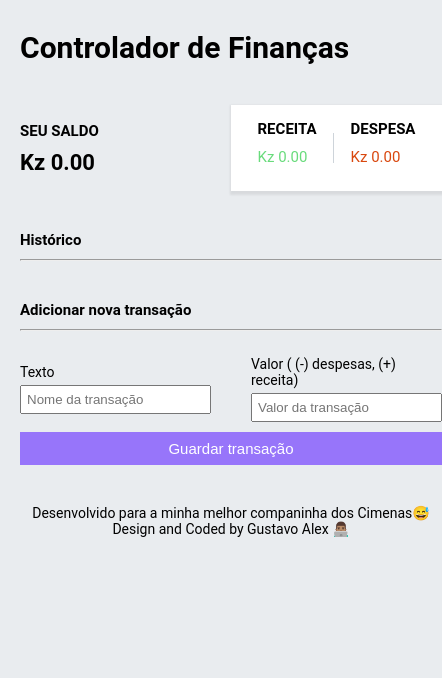
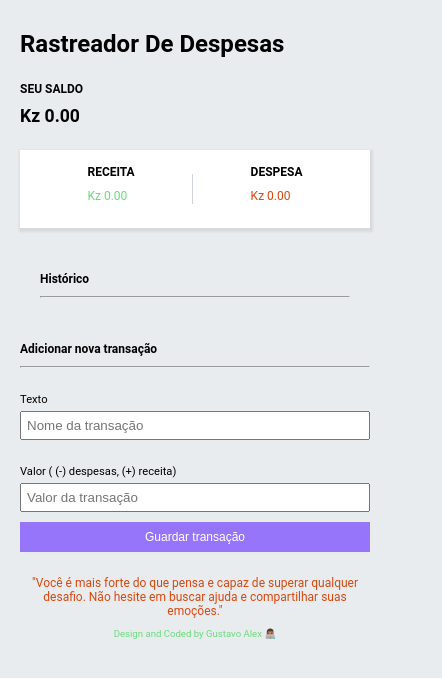
Before and after one commit to Gustavo-Alex-AC/expense-tracker, a React (Create React App) app: page / in a window 390 px wide. Shown: the top 678 px of the page, 442 px wide, since content can reach past the window. Built offline with nearby package versions, Linux system fonts and the light colour scheme.

Commit message:
finish-v2

```diff
--- a/src/components/Item.js
+++ b/src/components/Item.js
@@ -1,18 +1,23 @@
-import React from "react";
+import React, { useState } from "react";
 import { FaTimes } from "react-icons/fa";
 
 export default function Item({ item, onDelete }) {
+  const [isHovered, setIsHovered] = useState(false);
   return (
     <div
       className={`item ${item.valor > 0 ? "income-border" : "expense-border"}`}
+      onMouseEnter={() => setIsHovered(true)}
+      onMouseLeave={() => setIsHovered(false)}
     >
       <p>{item.texto}</p>
       <p>Kz {item.valor}</p>
-      <FaTimes
-        size={15}
-        onClick={() => onDelete(item.id)}
-        style={{ cursor: "pointer" }}
-      />
+      {isHovered && (
+        <FaTimes
+          size={15}
+          onClick={() => onDelete(item.id)}
+          style={{ cursor: "pointer" }}
+        />
+      )}
     </div>
   );
 }
--- a/src/components/Main.js
+++ b/src/components/Main.js
@@ -3,6 +3,7 @@ import Balances from "./Balances";
 import History from "./History";
 import Transaction from "./Transaction";
 import useLocalStorageState from "./useLocalStorageState";
+import QuoteDisplay from "./Quotes";
 
 export default function Main() {
   //   const [items, setItems] = useState([]);
@@ -31,7 +32,7 @@ export default function Main() {
   return (
     <div className="expense-tracker">
       <div className="main-container">
-        <h1>Controlador de Finanças</h1>
+        <h1>Rastreador De Despesas</h1>
         <Balances items={items} />
         <History
           items={items}
@@ -41,8 +42,9 @@ export default function Main() {
         />
         <Transaction addItem={handleSubmit} />
         <div className="footer-copyright">
-          <p>Desenvolvido para a minha melhor companinha dos Cimenas😅</p>
-          <p>Design and Coded by Gustavo Alex 👨🏽‍💻</p>
+          {/* <p>Desenvolvido para a minha melhor companinha dos Cimenas😅</p> */}
+          <QuoteDisplay />
+          <p className="copyright">Design and Coded by Gustavo Alex 👨🏽‍💻</p>
         </div>
       </div>
     </div>
--- /dev/null
+++ b/src/components/Quotes.js
@@ -0,0 +1,40 @@
+import React, { useState, useEffect } from "react";
+
+const quotesArray = [
+  '"Você é mais forte do que pensa e capaz de superar qualquer desafio. Não hesite em buscar ajuda e compartilhar suas emoções."',
+  '"Cada desafio que enfrentamos nos faz mais resilientes. Você não está sozinho; há pessoas dispostas a ajudar e ouvir."',
+  '"Sua jornada é única e valiosa. O mundo precisa da sua voz e da sua presença. Não desista, porque cada dia é uma oportunidade para recomeçar."',
+  '"Se hoje está difícil, lembre-se de que amanhã é uma nova página em branco. As coisas podem melhorar, e a esperança sempre existe."',
+  '"Você é importante, querido e digno de amor. Há pessoas ao seu redor dispostas a apoiar e compreender. Não hesite em alcançar alguém."',
+  '"A vida é cheia de altos e baixos, mas cada desafio superado torna você mais forte. Não tenha medo de pedir ajuda; é um sinal de coragem, não fraqueza."',
+  '"Seu propósito na vida é único, e o mundo seria menos brilhante sem você. Não deixe que as nuvens temporárias ofusquem sua luz permanente."',
+  '"Às vezes, a dor é intensa, mas há tratamentos e pessoas dispostas a ajudar. Sua saúde mental é tão importante quanto sua saúde física."',
+  '"A jornada pode ser difícil, mas cada passo que você dá em direção à cura é uma vitória. Valorize seu progresso, por menor que pareça."',
+  '"Você merece viver uma vida plena e feliz. Não deixe que as circunstâncias difíceis definam seu destino. A mudança é possível."',
+];
+
+function QuoteDisplay() {
+  const [currentQuote, setCurrentQuote] = useState(quotesArray[0]);
+
+  useEffect(() => {
+    const intervalId = setInterval(() => {
+      // Get a random quote from the array
+      const randomQuote =
+        quotesArray[Math.floor(Math.random() * quotesArray.length)];
+
+      // Update the current quote
+      setCurrentQuote(randomQuote);
+    }, 20000); // Update every 60 seconds
+
+    // Clear the interval when the component is unmounted
+    return () => clearInterval(intervalId);
+  }, []); // Empty dependency array ensures the effect runs only once on mount
+
+  return (
+    <div>
+      <p className="frase">{currentQuote}</p>
+    </div>
+  );
+}
+
+export default QuoteDisplay;
--- /dev/null
+++ b/src/components/css/query.css
@@ -0,0 +1,28 @@
+/*************************/
+/* below 1050px (Tablets) */
+/*************************/
+@media (max-width: 66em) {
+  html {
+    /* 8 / 16 = 0.5 = 50%*/
+    font-size: 50%;
+  }
+}
+
+/**************************/
+/* BELOW 544px (Phones) */
+/**************************/
+
+@media (max-width: 34em) {
+  .balance-income-expense {
+    grid-template-columns: 1fr;
+    row-gap: 3rem;
+  }
+
+  .item-history {
+    grid-template-columns: 1fr;
+  }
+
+  .text-valor {
+    grid-template-columns: 1fr;
+  }
+}
--- a/src/components/index.css
+++ b/src/components/css/style.css
@@ -12,6 +12,7 @@ html {
 body {
   font-family: "Roboto", sans-serif;
   background-color: #e9ecef;
+  overflow-x: hidden;
 }
 
 h1 {
@@ -35,7 +36,7 @@ p {
 .main-container {
   display: grid;
   grid-template-columns: 1fr;
-  row-gap: 4rem;
+  row-gap: 3rem;
 
   padding: 30px 20px 20px 20px;
 }
@@ -88,7 +89,7 @@ h3 {
   max-height: 200px;
   overflow-y: auto;
   /* border: 1.5px solid #fff; */
-  /* padding: 20px; */
+  padding: 20px;
 }
 
 .history-title {
@@ -173,6 +174,13 @@ h3 {
   text-align: center;
 }
 
-.footer-copyright p {
-  font-size: 1.4rem;
+.frase {
+  font-size: 1.5rem;
+  color: #d9480f;
 }
+
+.copyright {
+  margin-top: 10px;
+  font-size: 1.2rem;
+  color: #69db7c;
+}
```
Also changed, not shown: src/index.js (+6 -6 lines).
